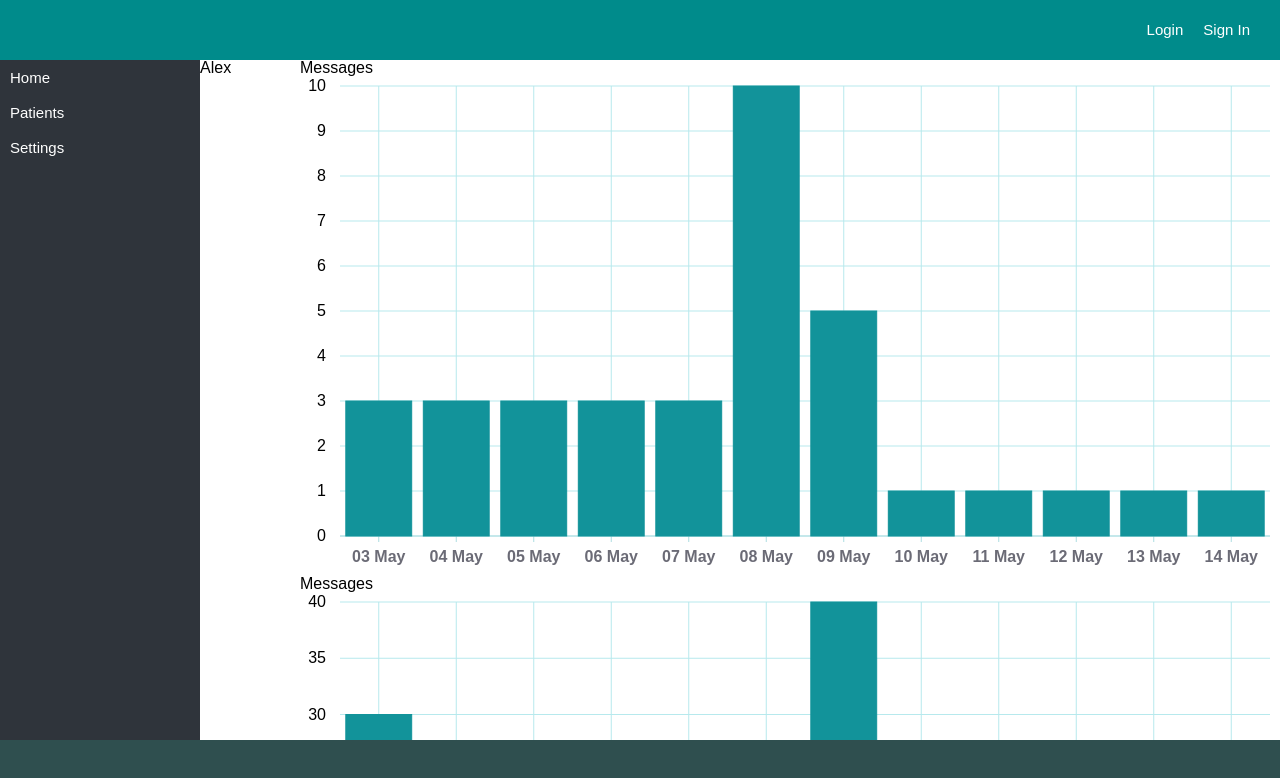
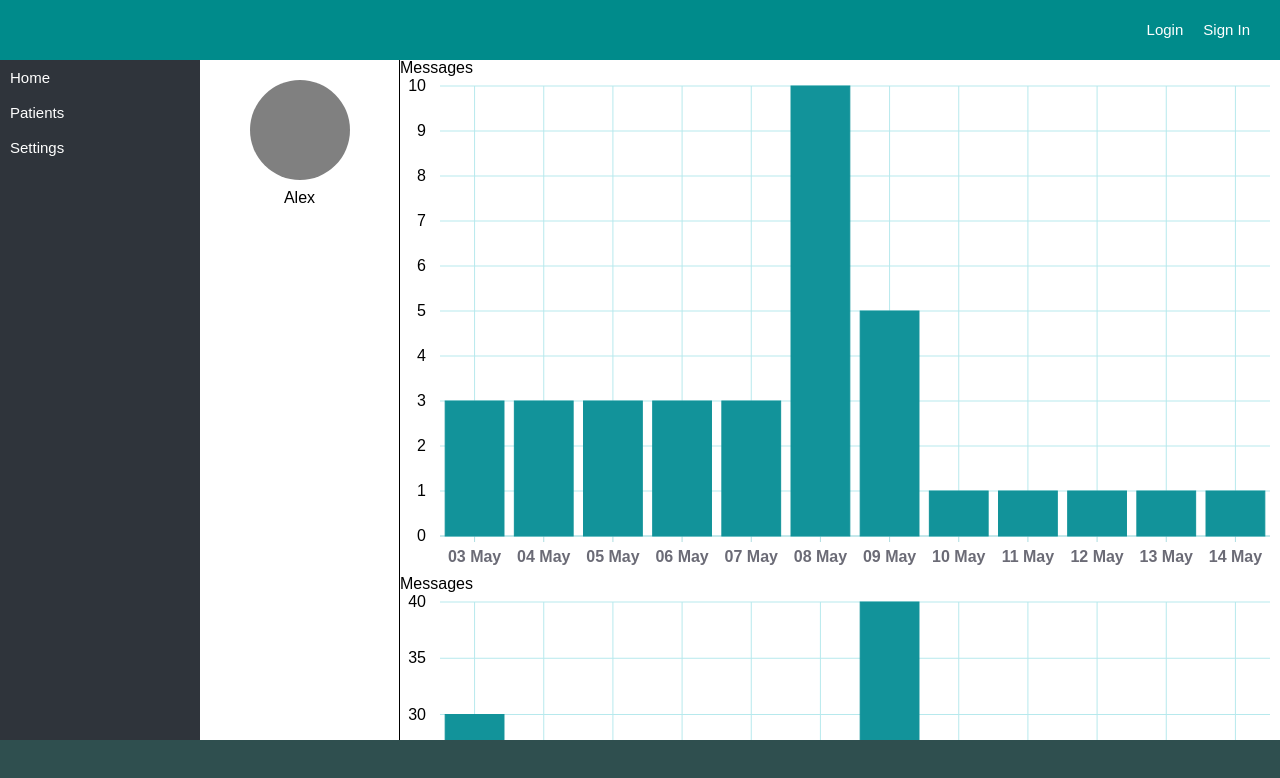
Before and after one commit to Wideweb/digital-psychology, a React app: page /patients/1 in a window 1280 px wide. Shown: the top 778 px of the page. Built offline with nearby package versions, Linux system fonts and the light colour scheme.

Commit message:
patient panel

```diff
--- a/src/patient/components/patient-panel.tsx
+++ b/src/patient/components/patient-panel.tsx
@@ -7,16 +7,35 @@ interface IPatientPanelProps {
 }
 
 const Container = styled.div`
-    width: 100px;
+    width: 200px;
     display: flex;
 	flex-direction: column;
-	overflow: hidden;
+    overflow: hidden;
+    box-sizing: border-box;
+    padding: 20px 10px;
+    border-right: 1px solid black;
+`;
+
+const Avatar = styled.div`
+    height: 100px;
+    width: 100px;
+    border-radius: 50%;
+    background: grey;
+    align-self: center;
+    margin: 0 0 10px 0;
+`;
+
+const Name = styled.div`
+    align-self: center;
 `;
 
 class PatientPanelComponent extends React.Component<IPatientPanelProps> {
     render() {
         return (
-			<Container>{this.props.data.name}</Container>
+            <Container>
+                <Avatar></Avatar>
+                <Name>{this.props.data.name}</Name>
+            </Container>
         );
     }
 }
--- a/src/patients/components/patient-list.tsx
+++ b/src/patients/components/patient-list.tsx
@@ -44,7 +44,7 @@ const Body = styled.div`
 	display: flex;
 	flex-direction: column;
 	flex: 1;
-	overflow: auto;
+	overflow-y: scroll;
 `;
 
 const BodyRow = styled.div`
```
